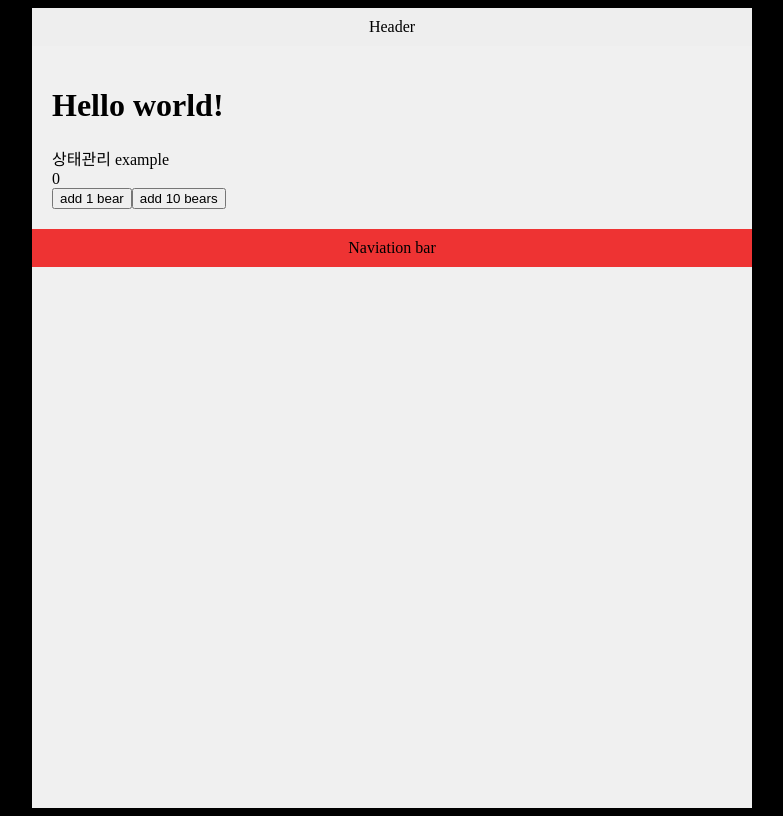
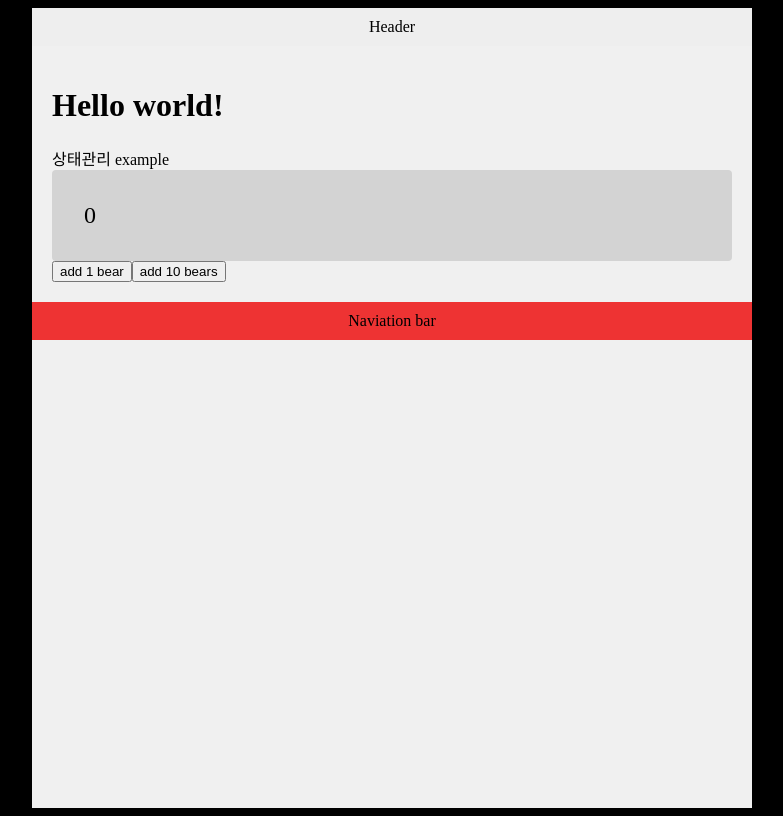
Before and after one commit to wndgur2/memento, a React (Vite) app: page / in a window 1280 px wide. Shown: the whole page, without its empty margins (248-1031 px from the left). Built offline with nearby package versions, Linux system fonts and the light colour scheme.

Commit message:
chore: emotion react setting / example

```diff
--- a/dev-dist/sw.js
+++ b/dev-dist/sw.js
@@ -85,7 +85,7 @@ define(['./workbox-c6c6fb7c'], (function (workbox) { 'use strict';
     "revision": "3ca0b8505b4bec776b69afdba2768812"
   }, {
     "url": "index.html",
-    "revision": "0.1e0m4kj1v7"
+    "revision": "0.9vrt8hdfsq"
   }], {});
   workbox.cleanupOutdatedCaches();
   workbox.registerRoute(new workbox.NavigationRoute(workbox.createHandlerBoundToURL("index.html"), {
--- a/src/components/Bears.tsx
+++ b/src/components/Bears.tsx
@@ -1,7 +1,26 @@
+import { css } from '@emotion/react'
 import { useBearStore } from '@/store/bearStore'
+
+const hoverColor = 'blue'
+const backgroundColor = 'lightgray'
 
 export default function Bears() {
   const bears = useBearStore(state => state.bears)
 
-  return <div>{bears}</div>
+  return (
+    <div
+      css={css`
+        padding: 32px;
+        background-color: ${backgroundColor};
+        font-size: 24px;
+        border-radius: 4px;
+        &:hover {
+          background-color: ${hoverColor};
+          color: white;
+        }
+      `}
+    >
+      {bears}
+    </div>
+  )
 }
--- a/src/routes/index.tsx
+++ b/src/routes/index.tsx
@@ -1,7 +1,7 @@
 import Layout from '@/layouts/Layout'
 import { HomePage } from '@/pages/HomePage'
 import { createBrowserRouter } from 'react-router-dom'
-import { ROUTES } from './routes'
+import { ROUTES } from './ROUTES'
 
 const router = createBrowserRouter([
   {
--- a/tsconfig.app.json
+++ b/tsconfig.app.json
@@ -14,6 +14,7 @@
     "moduleDetection": "force",
     "noEmit": true,
     "jsx": "react-jsx",
+    "jsxImportSource": "@emotion/react",
 
     /* Linting */
     "strict": true,
--- a/vite.config.ts
+++ b/vite.config.ts
@@ -5,7 +5,7 @@ import tsconfigPaths from 'vite-tsconfig-paths'
 
 export default defineConfig({
   plugins: [
-    react(),
+    react({ jsxImportSource: '@emotion/react' }),
     VitePWA({
       injectRegister: 'auto',
       devOptions: {
```
